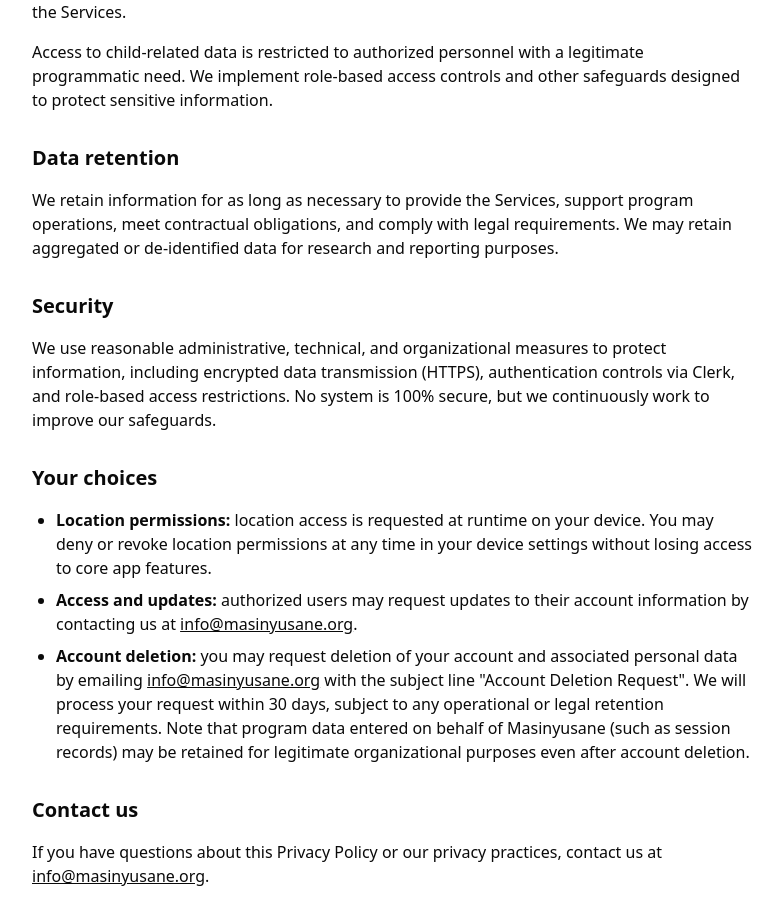
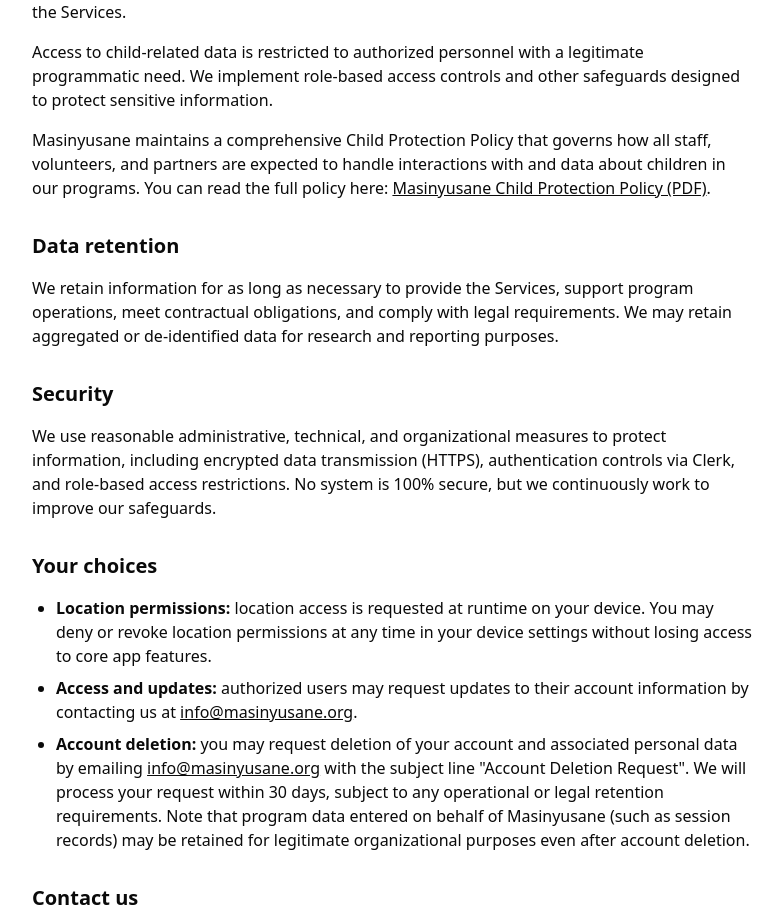
Before and after one commit to JimMcKeown17/masi-web-nextjs, a Next.js app: page /privacy in a window 1280 px wide. Shown: the part 2040-2964 px from the top of the page, without its empty margins (248-1030 px from the left). Built offline with nearby package versions, Linux system fonts and the light colour scheme; no server answers.

Commit message:
Link Child Protection Policy PDF in children's privacy section

```diff
--- a/src/app/privacy/page.tsx
+++ b/src/app/privacy/page.tsx
@@ -1,3 +1,5 @@
+import { getAssetUrl } from "@/lib/imageUrl";
+
 export const metadata = {
   title: "Privacy Policy | Masinyusane",
   description: "Privacy Policy for Masinyusane mobile and web applications.",
@@ -145,6 +147,21 @@
           legitimate programmatic need. We implement role-based access controls and
           other safeguards designed to protect sensitive information.
         </p>
+        <p>
+          Masinyusane maintains a comprehensive Child Protection Policy that governs
+          how all staff, volunteers, and partners are expected to handle interactions
+          with and data about children in our programs. You can read the full policy
+          here:{" "}
+          <a
+            className="underline"
+            href={getAssetUrl("reports/Masinyusane - Child Protection Policy.pdf")}
+            target="_blank"
+            rel="noopener noreferrer"
+          >
+            Masinyusane Child Protection Policy (PDF)
+          </a>
+          .
+        </p>
 
         <h2 className="mt-8 text-xl font-semibold">Data retention</h2>
         <p>
```
